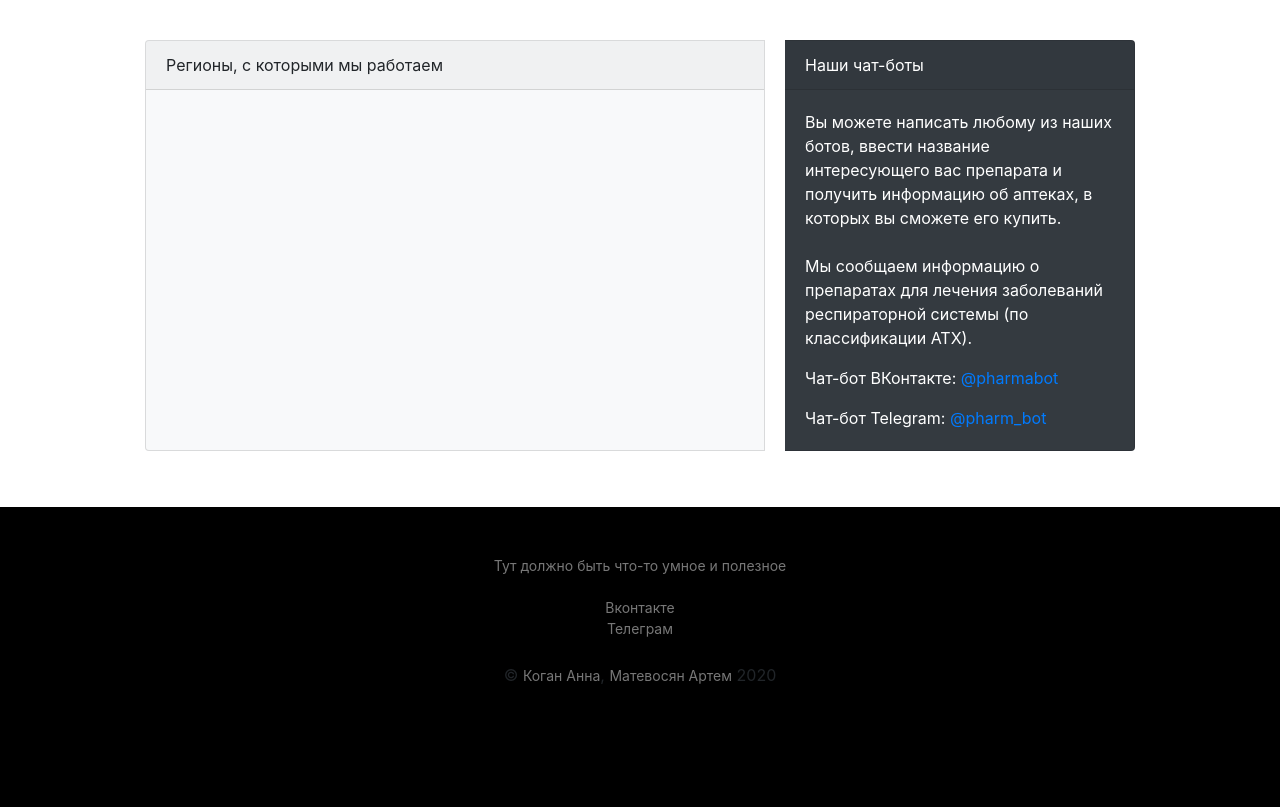
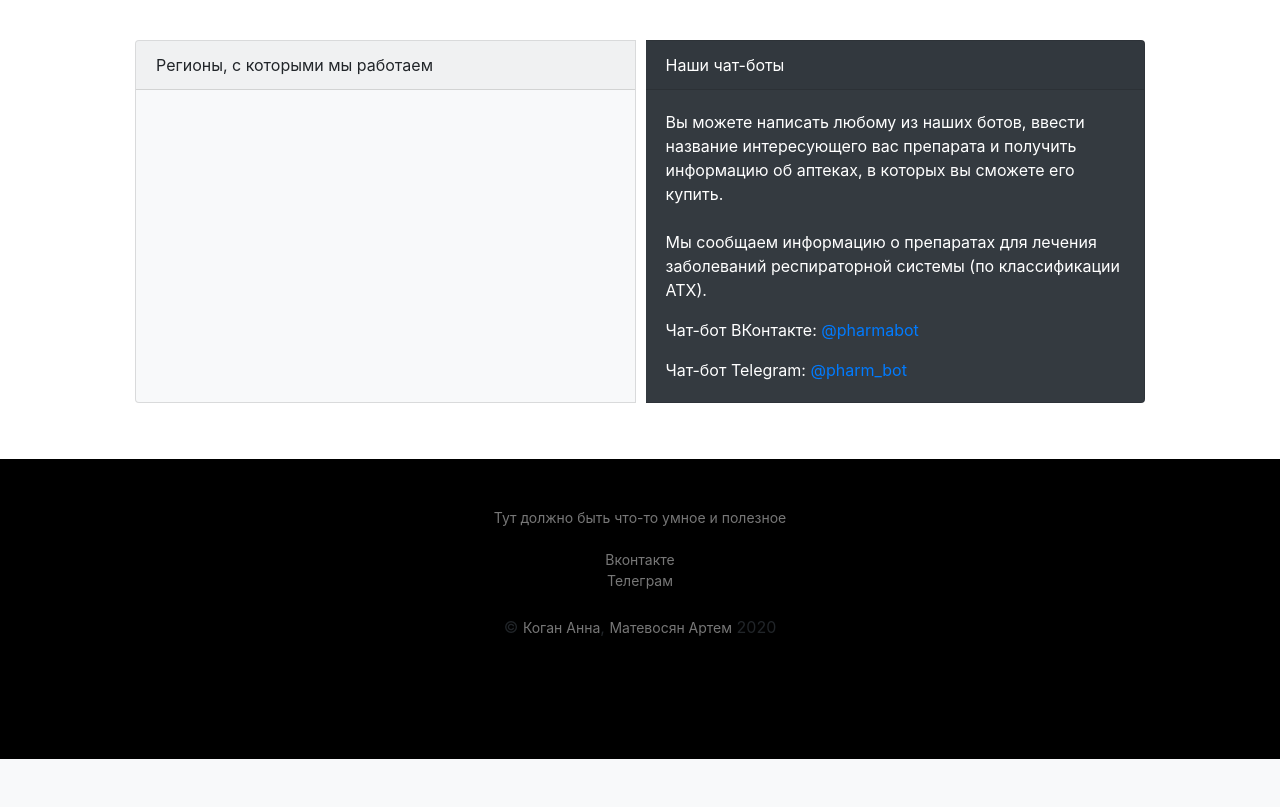
Before and after one commit to annodomini7/flask, a Flask app: page / in a window 1280 px wide. Shown: the part 70-877 px from the top of the page. After the commit the page ends 829 px from the top, so only its background shows below. Run offline with Flask 2, Linux system fonts and the light colour scheme; data that the repository does not hold is empty; some libraries are stand-ins or nearby versions.

Commit message:
width: auto (учше должно быть с телефонов)

```diff
--- a/main.py
+++ b/main.py
@@ -112,8 +112,10 @@ def profile():
     db_session.global_init("db/pharmacy.db")
     session = db_session.create_session()
     pharm = session.query(Pharmacy).filter(Pharmacy.id == id).first()
-    return render_template('profile.html', title='Профиль', name=pharm.name, city=pharm.city, address=pharm.address,
-                           hours=pharm.hours, phone=pharm.phone, id=id, login=pharm.login, region=pharm.region)
+    return render_template('profile.html', title='Профиль', name=pharm.name, city=pharm.city,
+                           address=pharm.address,
+                           hours=pharm.hours, phone=pharm.phone, id=id, login=pharm.login,
+                           region=pharm.region)
 
 
 @app.route('/profile_edit', methods=['GET', 'POST'])
@@ -139,7 +141,8 @@ def edit_profile():
     if form.validate_on_submit():
         db_session.global_init("db/pharmacy.db")
         session = db_session.create_session()
-        if session.query(Pharmacy).filter(Pharmacy.login == form.login.data).first().id != current_user.get_id():
+        if session.query(Pharmacy).filter(
+                Pharmacy.login == form.login.data).first().id != current_user.get_id():
             return render_template('profile_edit.html', title='Редактирование профиля',
                                    form=form,
                                    message="Пользователь с таким логином существует. Придумайте другой логин")
@@ -164,11 +167,8 @@ def pharmacy_screen(city):
     db_session.global_init("db/pharmacy.db")
     session = db_session.create_session()
     data = []
-    print(city)
     pharmacy = session.query(Pharmacy).filter(Pharmacy.city == city)
-    print(pharmacy)
     for pharm in pharmacy:
-        print(pharm)
         data.append({'name': pharm.name, 'address': pharm.address, 'hours': pharm.hours,
                      'phone': pharm.phone})
 
--- a/static/css/style.css
+++ b/static/css/style.css
@@ -1,7 +1,12 @@
+.card-group{
+margin-left:10px;
+margin-right:10px;
+}
+
 .card{
-  width:500px;
-  margin-left:20px;
-  margin-right:20px;
+  width:auto;
+  margin-left:10px;
+  margin-right:10px;
 }
 .card-table{
   width:350px;
--- a/templates/city_screen.html
+++ b/templates/city_screen.html
@@ -18,7 +18,7 @@
             </table>
         </div>
     </div>
-    <div class="card text-white bg-dark mb-3" style="max-width: 350px;">
+    <div class="card text-white bg-dark mb-3">
         <div class="card-header">Наши чат-боты</div>
         <div class="card-body">
             <p class="card-text">Вы можете написать любому из наших ботов, ввести название интересующего вас препарата и
--- a/templates/main_screen.html
+++ b/templates/main_screen.html
@@ -20,7 +20,7 @@
             </table>
         </div>
     </div>
-    <div class="card text-white bg-dark mb-3" style="max-width: 350px;">
+    <div class="card text-white bg-dark mb-3">
         <div class="card-header">Наши чат-боты</div>
         <div class="card-body">
             <p class="card-text">Вы можете написать любому из наших ботов, ввести название интересующего вас препарата и
```
Also changed, not shown: static/img/favicon.png.
